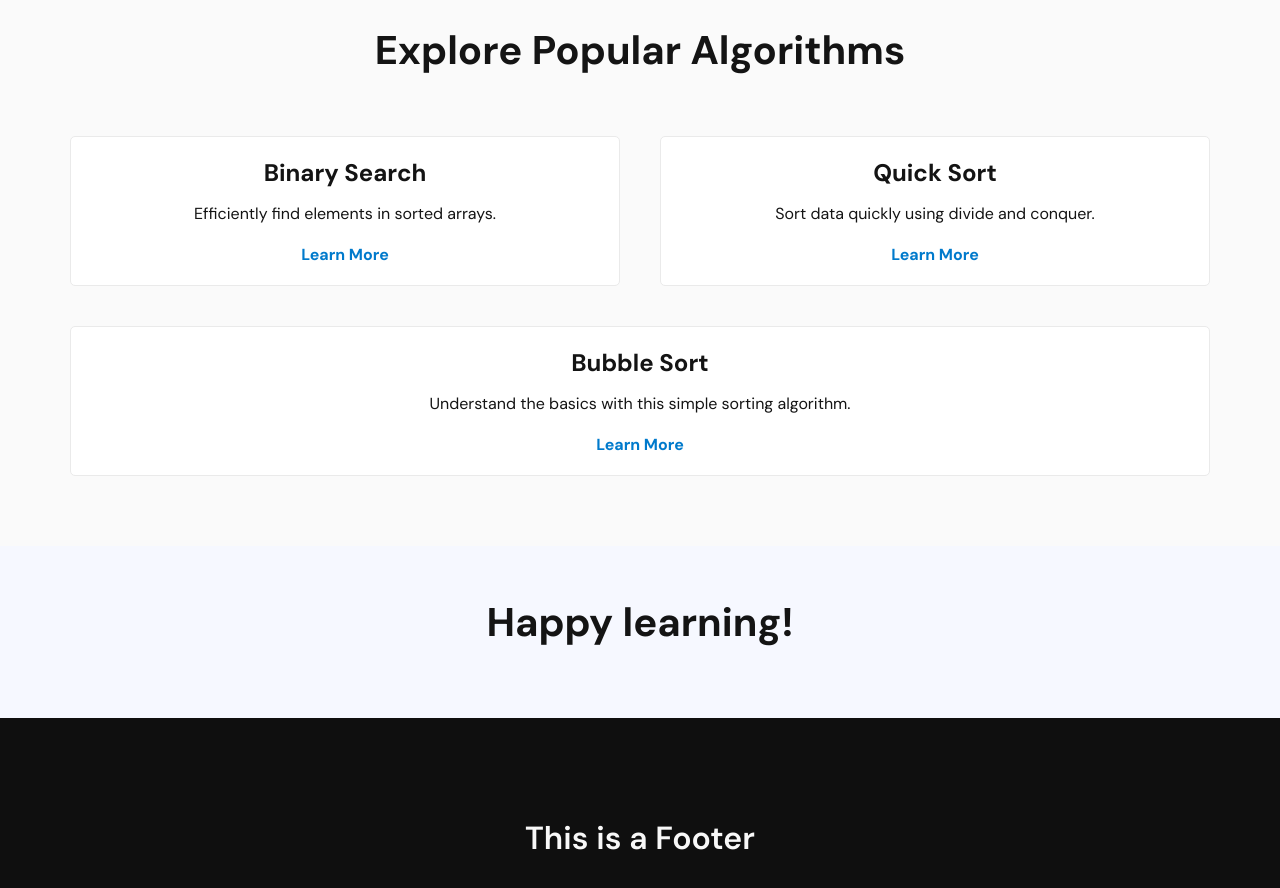
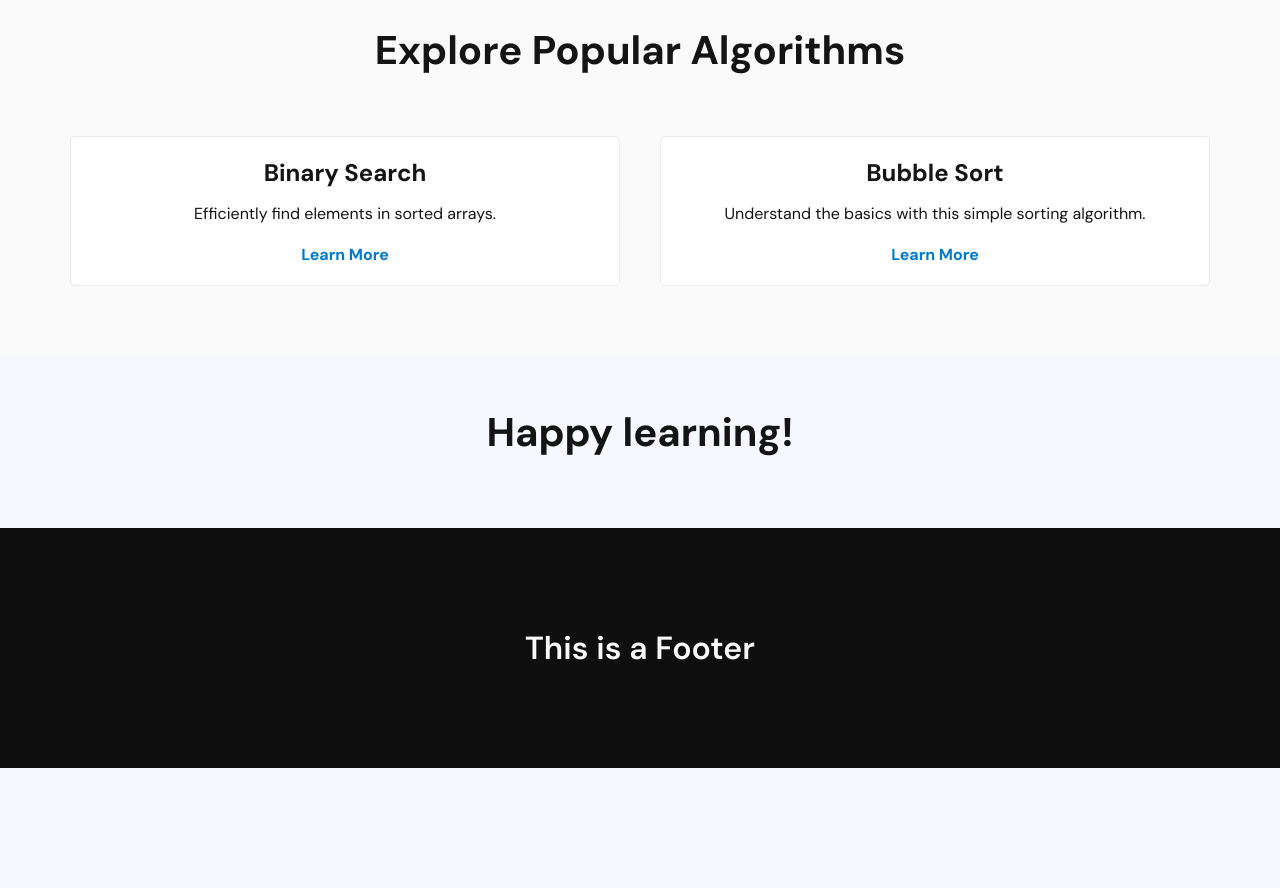
Before and after one commit to Reasondro/Howgorithm-Web, a React (Vite) app: page / in a window 1280 px wide. Shown: the part 840-1728 px from the top of the page. After the commit the page ends 1608 px from the top, so only its background shows below. Built offline with nearby package versions, Linux system fonts and the light colour scheme; no server answers; a web font is replaced by a local one.

Commit message:
remove quick sort temp

```diff
--- a/src/pages/Home/Home.tsx
+++ b/src/pages/Home/Home.tsx
@@ -58,14 +58,14 @@ export default function Home() {
               Learn More
             </Link>
           </div>
-          <div className="algorithm-card">
-            {/* <!-- <img src="/images/quick-sort.png" alt="Quick Sort" /> --> */}
+          {/* <div className="algorithm-card">
+            <!-- <img src="/images/quick-sort.png" alt="Quick Sort" /> -->
             <h3>Quick Sort</h3>
             <p>Sort data quickly using divide and conquer.</p>
             <Link to="quick-sort" className="learn-more">
               Learn More
             </Link>
-          </div>
+          </div> */}
           <div className="algorithm-card">
             {/* <!-- <img src="/images/bubble-sort.png" alt="Bubble Sort" /> --> */}
             <h3>Bubble Sort</h3>
```
